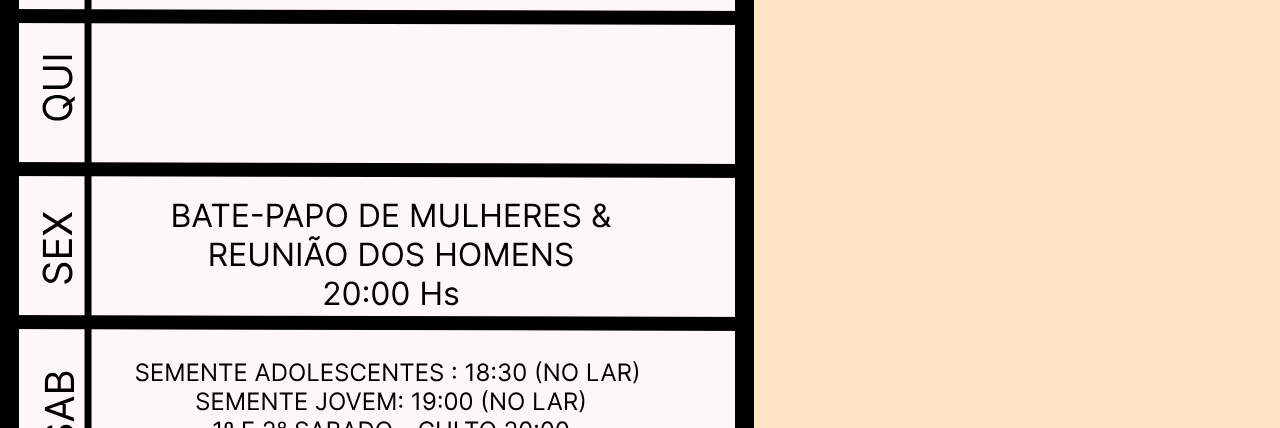
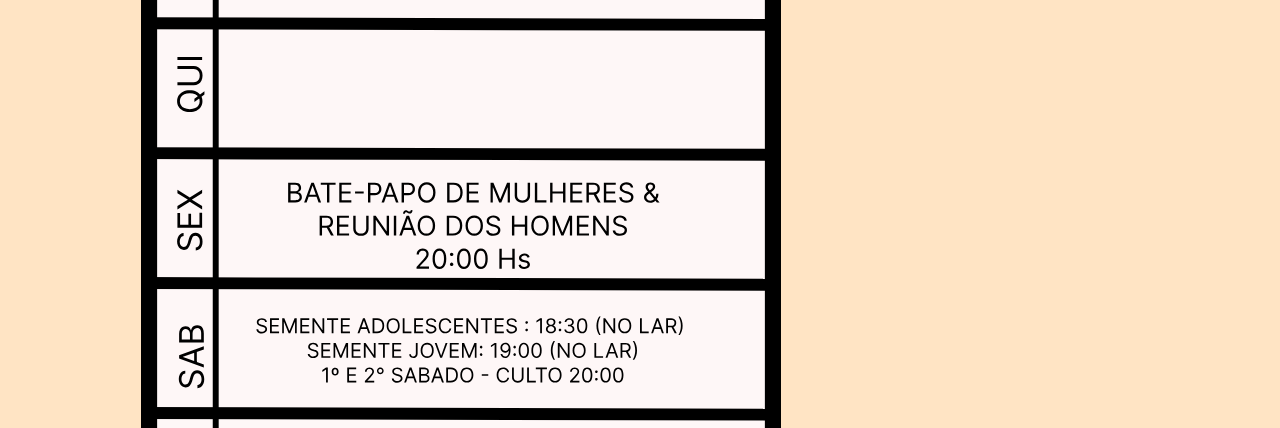
Before and after one commit to Brnsmgspd/Cana-Site, a plain HTML site: page programação.html in a window 1280 px wide. Shown: the part 467-895 px from the top of the page. Drawn offline with nearby package versions, Linux system fonts and the light colour scheme.

Commit message:
Add files via upload

```diff
--- a/style.css
+++ b/style.css
@@ -3,6 +3,7 @@
 @import url(styles/principal.css);
 @import url(styles/carrossel.css);
 @import url(styles/rodape.css);
+@import url(styles/programação.css);
 
 
 :root {
```
